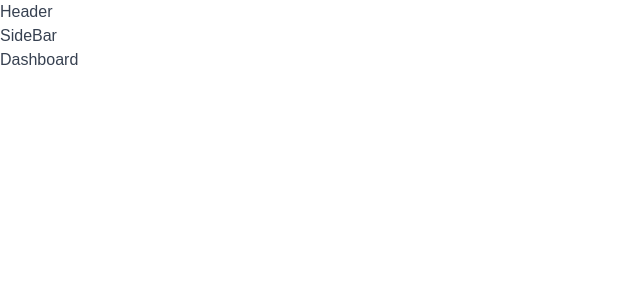
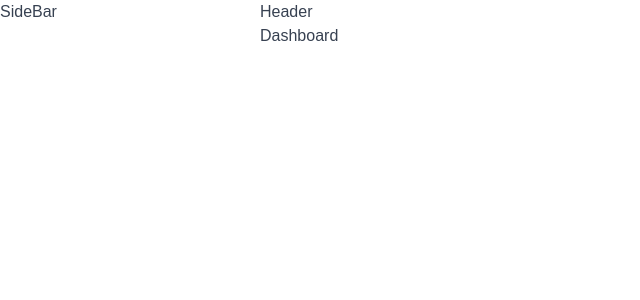
Before and after one commit to adel-gu/room-management, a React (Vite) app in the folder client/: page / in a window 1280 px wide. Shown: the top 300 px of the page, without its empty margins (0-640 px from the left). Built offline with nearby package versions, Linux system fonts and the light colour scheme.

Commit message:
Add basic layout styling

```diff
--- a/client/src/components/SideBar.tsx
+++ b/client/src/components/SideBar.tsx
@@ -1,4 +1,10 @@
+import styled from 'styled-components';
+
+const StyledSideBar = styled.aside`
+  grid-row: 1 / -1;
+`;
+
 const SideBar = () => {
-  return <div>SideBar</div>;
+  return <StyledSideBar>SideBar</StyledSideBar>;
 };
 export default SideBar;
--- a/client/src/layouts/AppLayout.tsx
+++ b/client/src/layouts/AppLayout.tsx
@@ -1,16 +1,25 @@
 import { Outlet } from 'react-router-dom';
 import Header from '../components/Header';
 import SideBar from '../components/SideBar';
+import styled from 'styled-components';
+
+const StyledAppLayout = styled.div`
+  height: 100vh;
+
+  display: grid;
+  grid-template-columns: 26rem 1fr;
+  grid-template-rows: auto 1fr;
+`;
 
 const AppLayout = () => {
   return (
-    <div>
+    <StyledAppLayout>
       <Header />
       <SideBar />
       <main>
         <Outlet />
       </main>
-    </div>
+    </StyledAppLayout>
   );
 };
 export default AppLayout;
```
